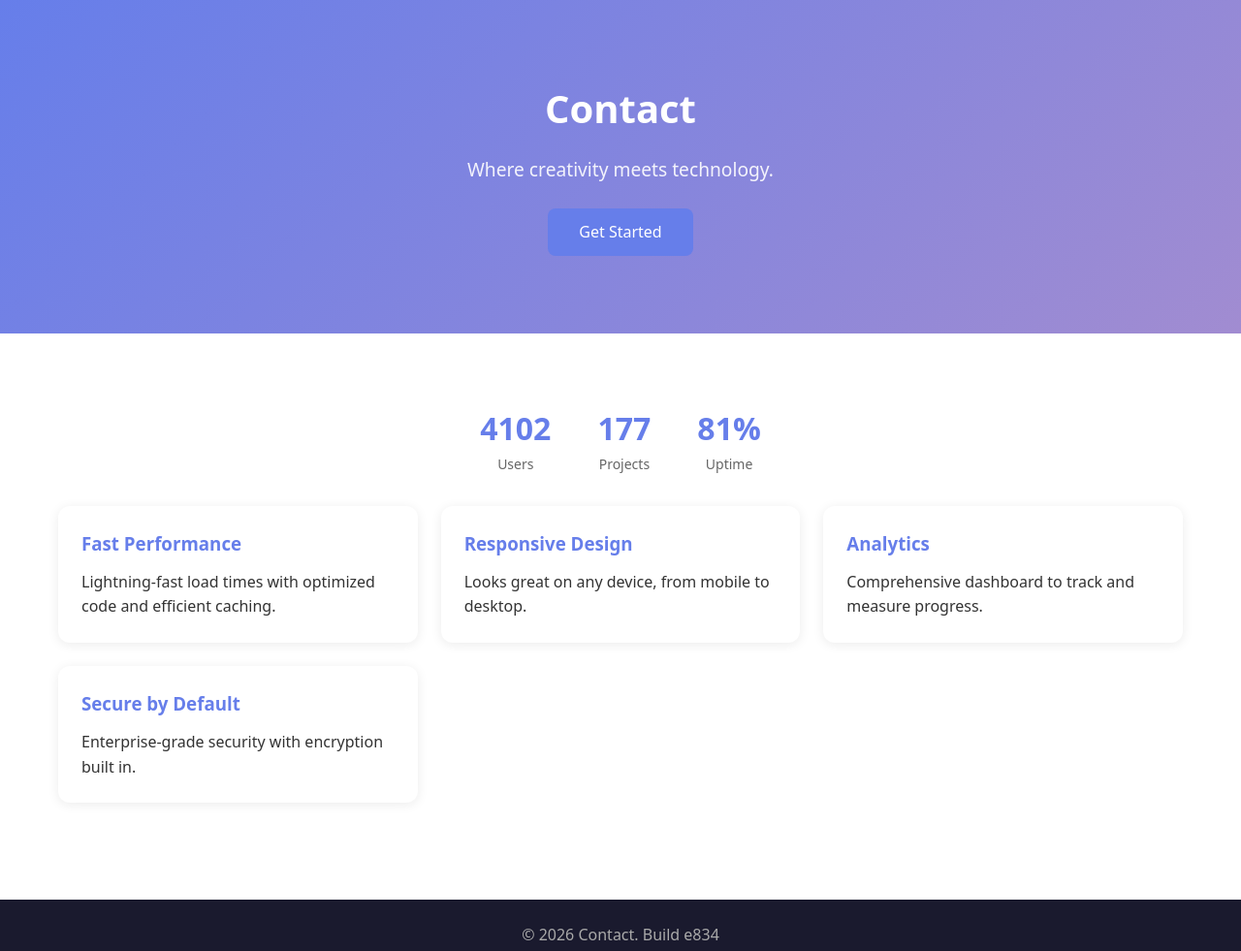
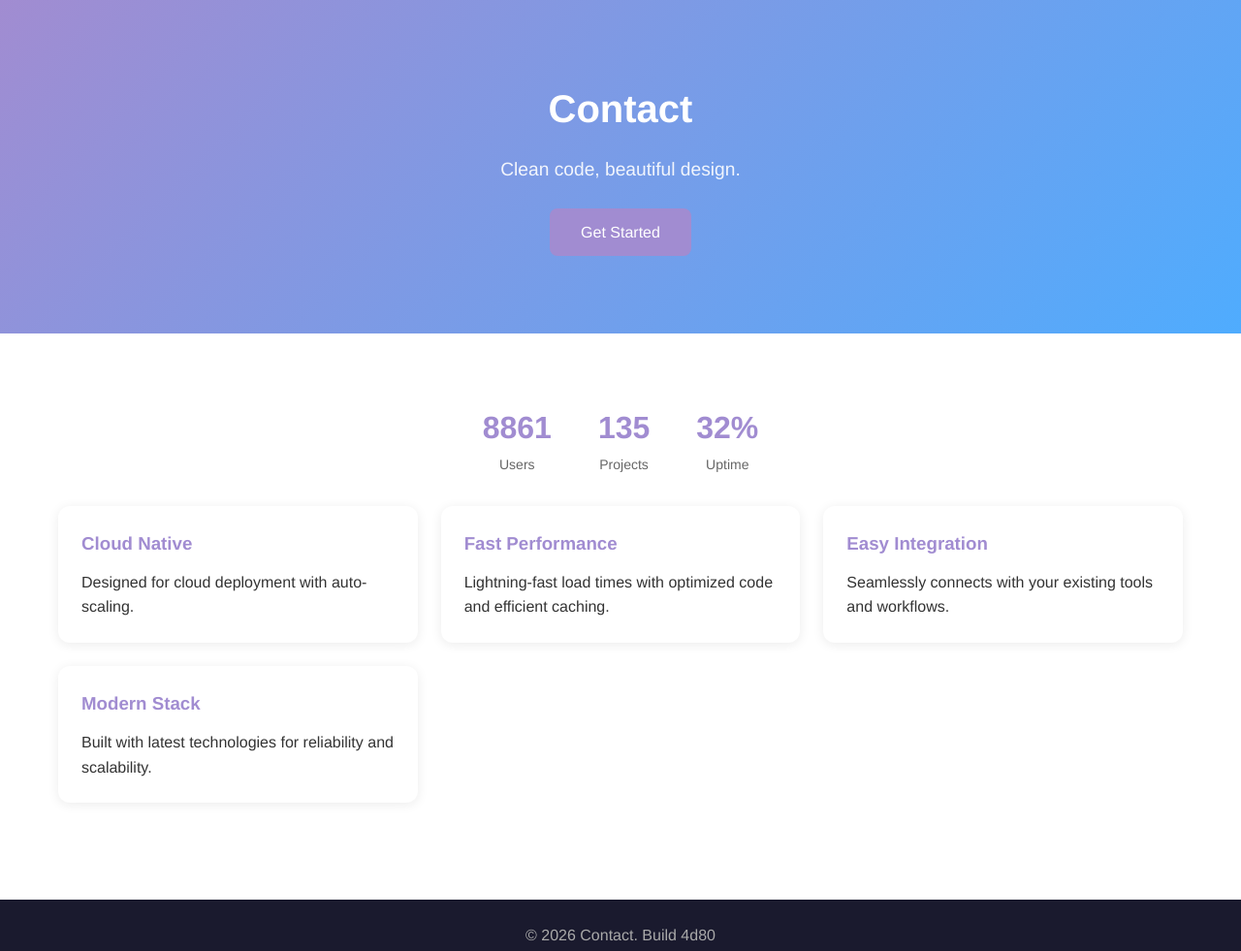
Before and after one commit to bivay-laina/experiment-4b0d34, a plain HTML site: page main.html in a window 1280 px wide. Shown: the whole page at 97% size. Drawn offline with Linux system fonts and the light colour scheme.

```diff
--- a/main.html
+++ b/main.html
@@ -6,20 +6,20 @@
 	<title>Contact</title>
 	<style>
 		* { margin: 0; padding: 0; box-sizing: border-box; }
-		body { font-family: system-ui, -apple-system, sans-serif; line-height: 1.6; color: #333; }
-		.hero { background: linear-gradient(135deg, #667eea, #a18cd1); color: #fff; padding: 80px 20px; text-align: center; }
+		body { font-family: 'Helvetica Neue', Arial, sans-serif; line-height: 1.6; color: #333; }
+		.hero { background: linear-gradient(135deg, #a18cd1, #4facfe); color: #fff; padding: 80px 20px; text-align: center; }
 		.hero h1 { font-size: 2.5rem; margin-bottom: 16px; }
 		.hero p { font-size: 1.2rem; opacity: .9; max-width: 600px; margin: 0 auto; }
 		.container { max-width: 1200px; margin: 0 auto; padding: 40px 20px; }
 		.grid { display: grid; grid-template-columns: repeat(auto-fit, minmax(280px, 1fr)); gap: 24px; margin-top: 32px; }
 		.card { background: #fff; border-radius: 12px; padding: 24px; box-shadow: 0 2px 12px rgba(0,0,0,.08); transition: transform .2s; }
 		.card:hover { transform: translateY(-4px); }
-		.card h3 { color: #667eea; margin-bottom: 12px; }
-		.btn { display: inline-block; padding: 12px 32px; background: #667eea; color: #fff; border: none; border-radius: 8px; font-size: 1rem; cursor: pointer; text-decoration: none; margin-top: 24px; }
+		.card h3 { color: #a18cd1; margin-bottom: 12px; }
+		.btn { display: inline-block; padding: 12px 32px; background: #a18cd1; color: #fff; border: none; border-radius: 8px; font-size: 1rem; cursor: pointer; text-decoration: none; margin-top: 24px; }
 		.btn:hover { opacity: .9; }
 		.stats { display: flex; justify-content: center; gap: 48px; margin-top: 32px; }
 		.stat { text-align: center; }
-		.stat-num { font-size: 2rem; font-weight: bold; color: #667eea; }
+		.stat-num { font-size: 2rem; font-weight: bold; color: #a18cd1; }
 		.stat-lbl { font-size: .875rem; color: #666; }
 		footer { background: #1a1a2e; color: #aaa; text-align: center; padding: 24px; margin-top: 60px; }
 	</style>
@@ -27,24 +27,24 @@
 <body>
 	<div class="hero">
 		<h1>Contact</h1>
-		<p>Where creativity meets technology.</p>
+		<p>Clean code, beautiful design.</p>
 		<a href="#content" class="btn">Get Started</a>
 	</div>
 	<div class="container" id="content">
 		<div class="stats">
-			<div class="stat"><div class="stat-num">4102</div><div class="stat-lbl">Users</div></div>
-			<div class="stat"><div class="stat-num">177</div><div class="stat-lbl">Projects</div></div>
-			<div class="stat"><div class="stat-num">81%</div><div class="stat-lbl">Uptime</div></div>
+			<div class="stat"><div class="stat-num">8861</div><div class="stat-lbl">Users</div></div>
+			<div class="stat"><div class="stat-num">135</div><div class="stat-lbl">Projects</div></div>
+			<div class="stat"><div class="stat-num">32%</div><div class="stat-lbl">Uptime</div></div>
 		</div>
 		<div class="grid">
+			<div class="card"><h3>Cloud Native</h3><p>Designed for cloud deployment with auto-scaling.</p></div>
 			<div class="card"><h3>Fast Performance</h3><p>Lightning-fast load times with optimized code and efficient caching.</p></div>
-			<div class="card"><h3>Responsive Design</h3><p>Looks great on any device, from mobile to desktop.</p></div>
-			<div class="card"><h3>Analytics</h3><p>Comprehensive dashboard to track and measure progress.</p></div>
-			<div class="card"><h3>Secure by Default</h3><p>Enterprise-grade security with encryption built in.</p></div>
+			<div class="card"><h3>Easy Integration</h3><p>Seamlessly connects with your existing tools and workflows.</p></div>
+			<div class="card"><h3>Modern Stack</h3><p>Built with latest technologies for reliability and scalability.</p></div>
 		</div>
 	</div>
 	<footer>
-		<p>&copy; 2026 Contact. Build e834</p>
+		<p>&copy; 2026 Contact. Build 4d80</p>
 	</footer>
 </body>
 </html>
```
